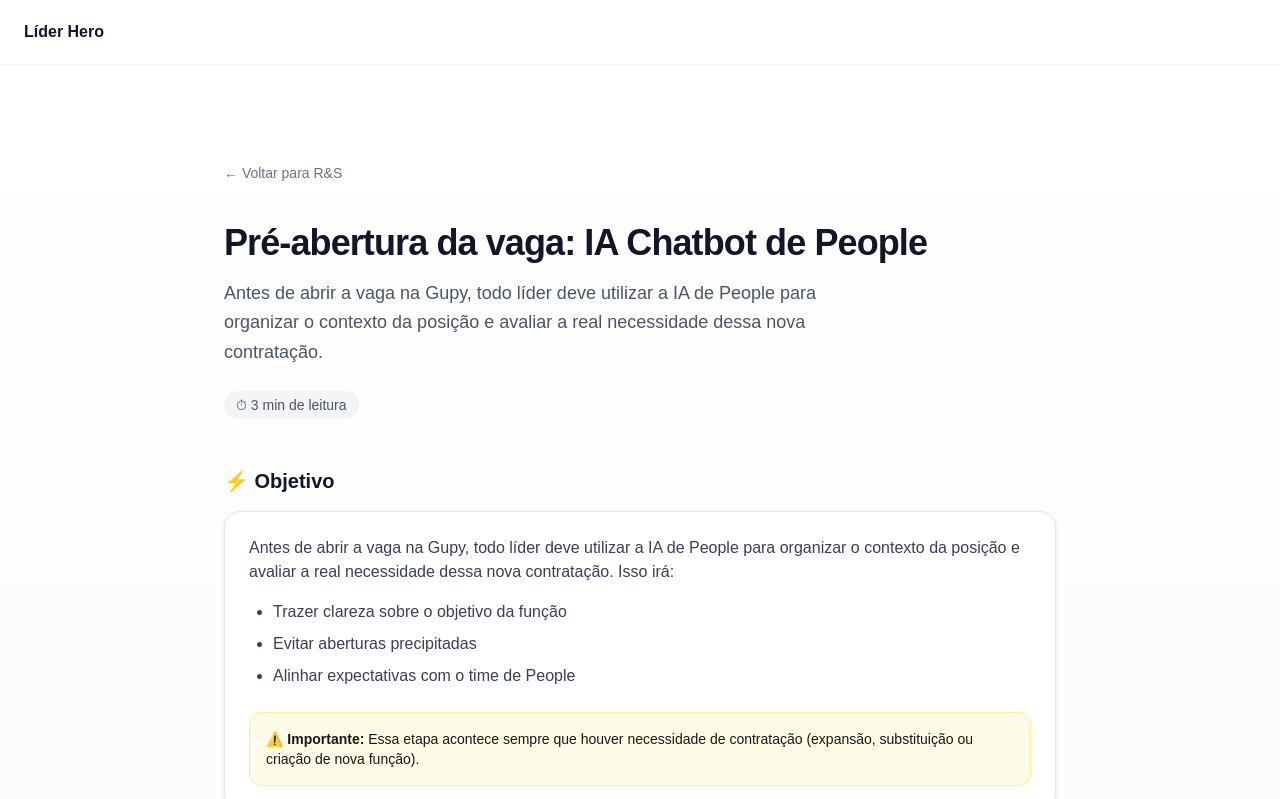
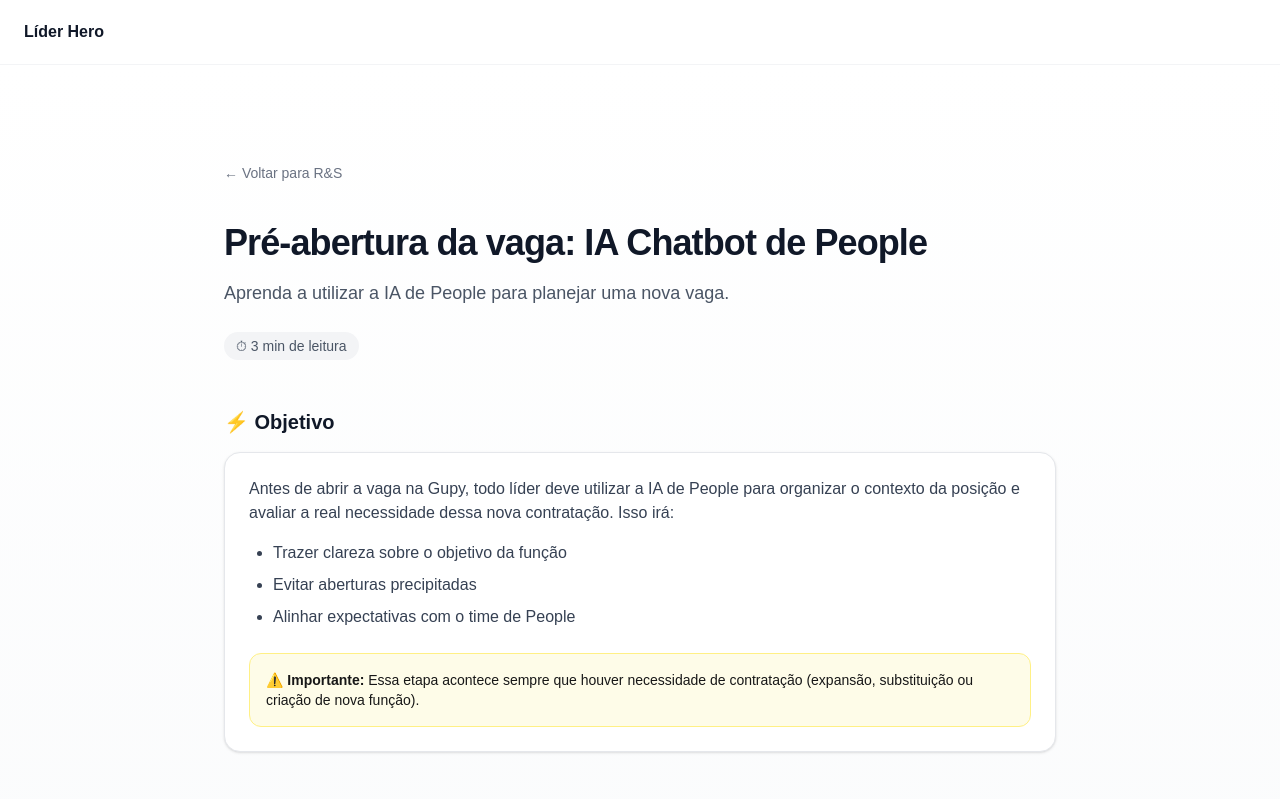
Before and after one commit to amandafrann/programa-lider-hero, a Next.js app: page /rs/planejamento in a window 1280 px wide. Shown: the top 799 px of the page. Built offline with nearby package versions, Linux system fonts and the light colour scheme; no server answers.

Commit message:
atualizar subtítulo

```diff
--- a/app/rs/planejamento/page.tsx
+++ b/app/rs/planejamento/page.tsx
@@ -22,7 +22,7 @@ export default function PlanejamentoPage() {
           </h1>
 
           <p className="text-gray-600 text-lg leading-relaxed max-w-2xl mb-6">
-            Antes de abrir a vaga na Gupy, todo líder deve utilizar a IA de People para organizar o contexto da posição e avaliar a real necessidade dessa nova contratação.
+            Aprenda a utilizar a IA de People para planejar uma nova vaga.
           </p>
 
           {/* TEMPO */}
```
